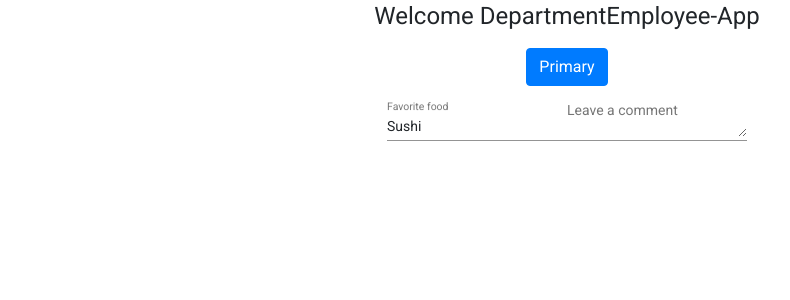
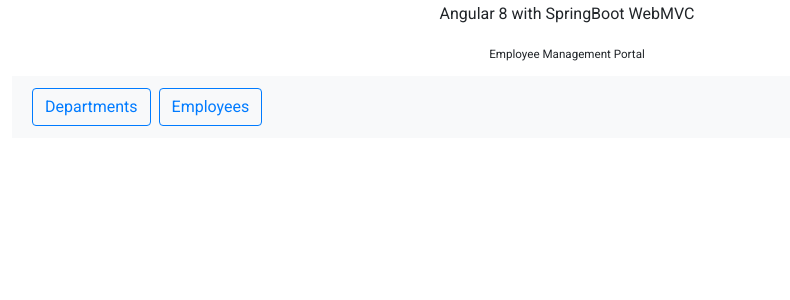
Before and after one commit to jaiswalakash170/DepartmentEmployee-App-, an Angular app: page / in a window 1280 px wide. Shown: the top 300 px of the page, without its empty margins (73-863 px from the left). Built offline with nearby package versions, Linux system fonts and the light colour scheme.

Commit message:
Added Bootstrap navigation list for Department and Employee menu

```diff
--- a/src/app/app.component.html
+++ b/src/app/app.component.html
@@ -1,16 +1,26 @@
-<!-- Toolbar -->
-<div style="text-align: center;">
-  <h1>Welcome {{title}}</h1>
-  <button type="button" class="btn btn-primary">Primary</button>
-  <form class="example-form">
-    <mat-form-field class="example-full-width">
-      <mat-label>Favorite food</mat-label>
-      <input matInput placeholder="Ex. Pizza" value="Sushi">
-    </mat-form-field>
 
-    <mat-form-field class="example-full-width">
-      <mat-label>Leave a comment</mat-label>
-      <textarea matInput placeholder="Ex. It makes me feel..."></textarea>
-    </mat-form-field>
-  </form>
+<div class="container">
+  <h3 class="d-flex justify-content-center">Angular 8 with SpringBoot WebMVC</h3>
+  <h5 class="d-flex justify-content-center">Employee Management Portal</h5>
+  <nav class="navbar navbar-expand-sm bg-light navbark-dark">
+    <ul class="navbar-nav">
+      <li class="nav-item ">
+        <button class="m-1 btn btn-light btn-outline-primary"
+        Button label="DepScreen"
+        (click)="DepScreen=true; EmpScreen=false;">
+          Departments
+        </button>
+      </li>
+      <li class="nav-item ">
+        <button class="m-1 btn btn-light btn-outline-primary"
+        Button label="EmpScreen"
+        (click)="EmpScreen=true; DepScreen=false;">
+          Employees
+        </button>
+      </li>
+    </ul>
+  </nav>
+
+  <app-department *ngIf="DepScreen"></app-department>
+  <app-employee *ngIf="EmpScreen"></app-employee>
 </div>
--- a/src/app/app.component.ts
+++ b/src/app/app.component.ts
@@ -1,4 +1,6 @@
 import { Component } from '@angular/core';
+import { DepartmentComponent } from './department/department.component';
+import { EmployeeComponent } from './employee/employee.component';
 
 @Component({
   selector: 'app-root',
@@ -7,4 +9,6 @@ import { Component } from '@angular/core';
 })
 export class AppComponent {
   title = 'DepartmentEmployee-App';
+  DepScreen = false;
+  EmpScreen = false;
 }
--- a/src/app/department/department.component.html
+++ b/src/app/department/department.component.html
@@ -1 +1 @@
-<p>department works!</p>
+<p>This is the Department Component</p>
--- a/src/app/employee/employee.component.html
+++ b/src/app/employee/employee.component.html
@@ -1 +1 @@
-<p>employee works!</p>
+<p>This is the Employee Component</p>
```
